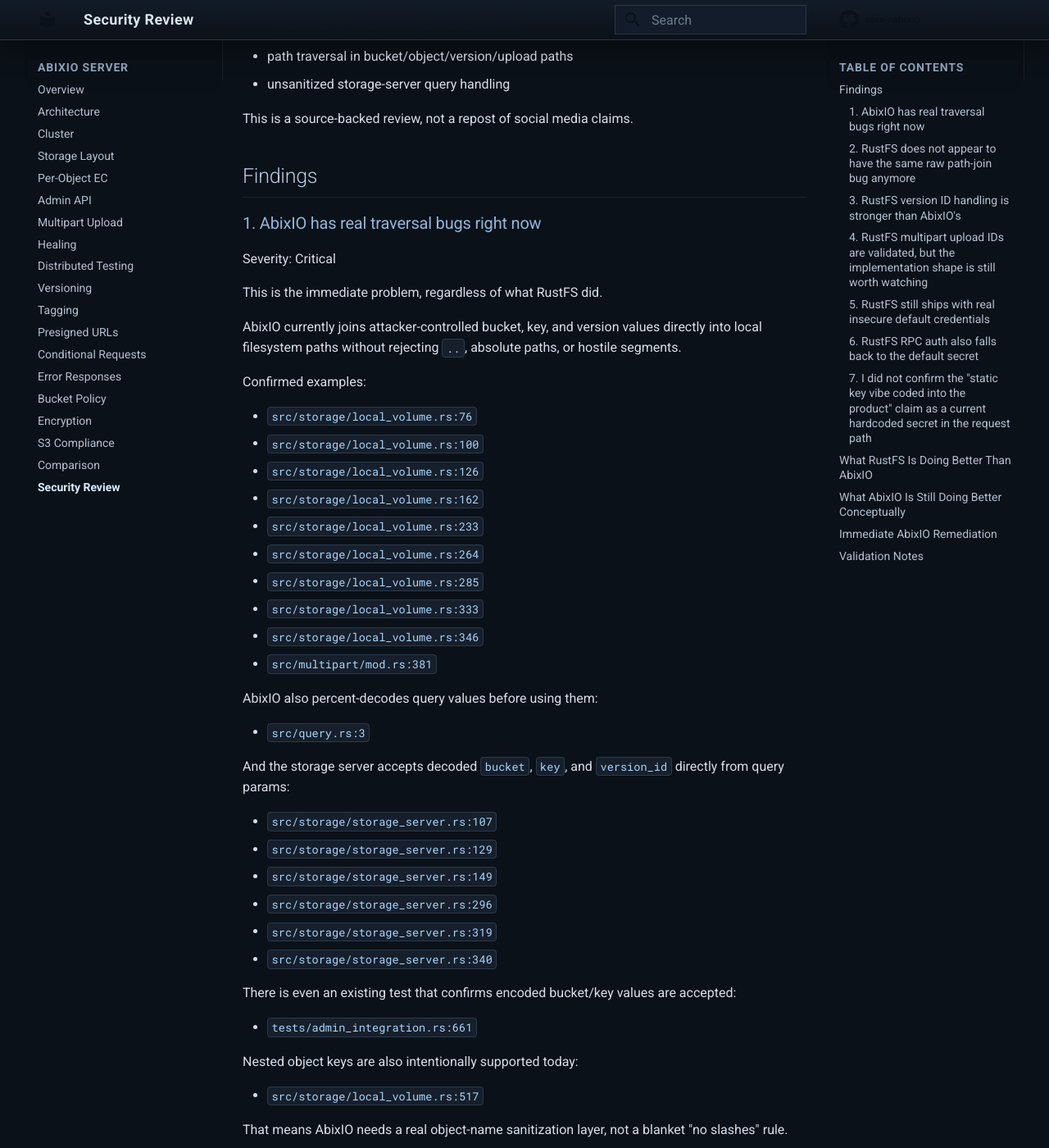
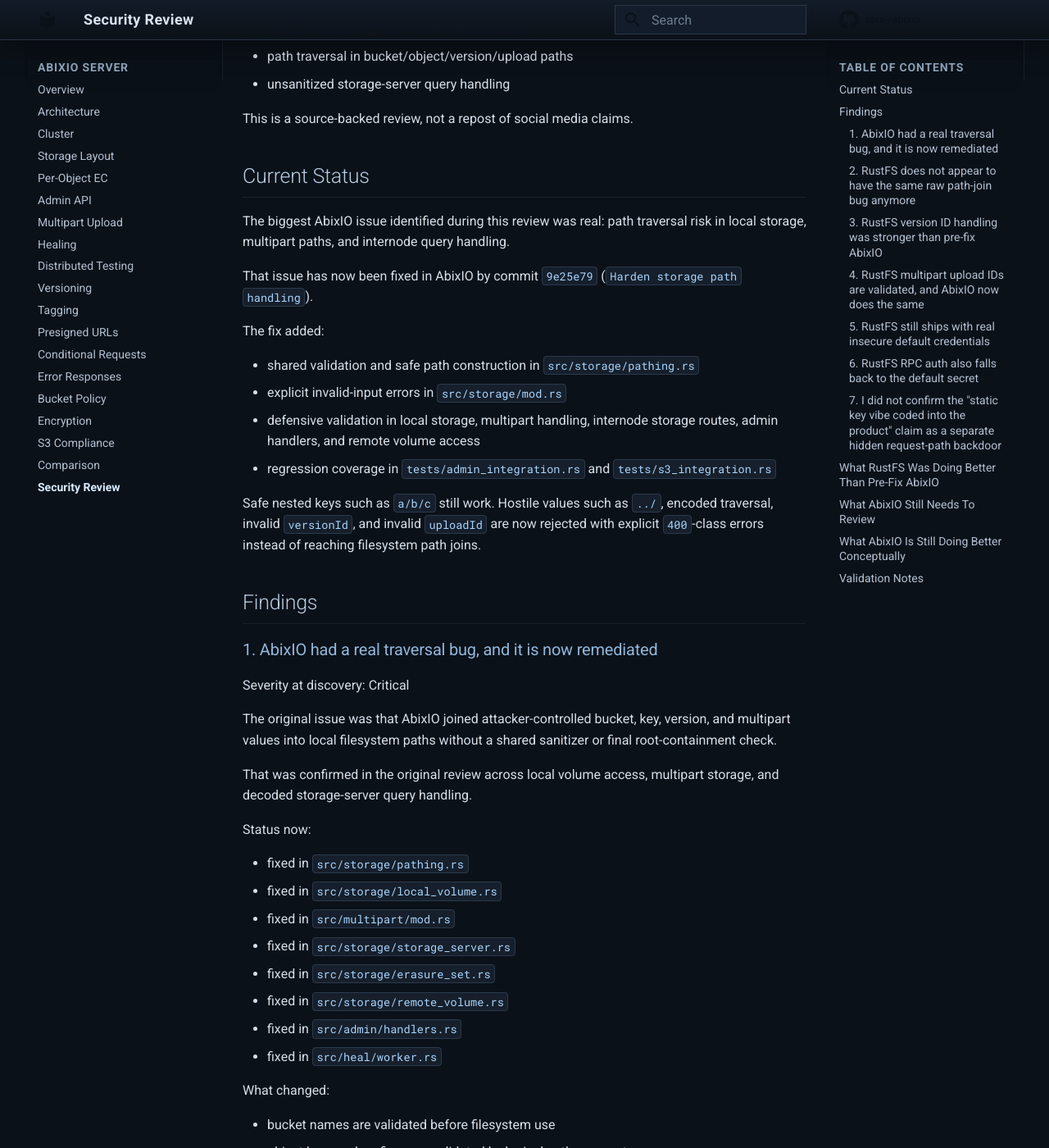
Before and after one commit to abix-/abixio, an MkDocs documentation site: the page built from docs/security-review.md, in a window 1280 px wide and 1400 px high, scrolled down 282 px. Shown: the whole window at 82% size. Built offline with MkDocs 1.6.1 and Material for MkDocs 9.7.7, drawn with Linux system fonts in a browser that asks for light colours; comment, search, counter and statistics services are not loaded; some of the changed text lies outside the part shown.

Commit message:
Update security review status

```diff
--- a/docs/security-review.md
+++ b/docs/security-review.md
@@ -10,57 +10,65 @@
 
 This is a source-backed review, not a repost of social media claims.
 
+## Current Status
+
+The biggest AbixIO issue identified during this review was real: path traversal risk in local storage, multipart paths, and internode query handling.
+
+That issue has now been fixed in AbixIO by commit `9e25e79` (`Harden storage path handling`).
+
+The fix added:
+
+- shared validation and safe path construction in `src/storage/pathing.rs`
+- explicit invalid-input errors in `src/storage/mod.rs`
+- defensive validation in local storage, multipart handling, internode storage routes, admin handlers, and remote volume access
+- regression coverage in `tests/admin_integration.rs` and `tests/s3_integration.rs`
+
+Safe nested keys such as `a/b/c` still work. Hostile values such as `../`, encoded traversal, invalid `versionId`, and invalid `uploadId` are now rejected with explicit `400`-class errors instead of reaching filesystem path joins.
+
 ## Findings
 
-### 1. AbixIO has real traversal bugs right now
+### 1. AbixIO had a real traversal bug, and it is now remediated
 
-Severity: Critical
+Severity at discovery: Critical
 
-This is the immediate problem, regardless of what RustFS did.
+The original issue was that AbixIO joined attacker-controlled bucket, key, version, and multipart values into local filesystem paths without a shared sanitizer or final root-containment check.
 
-AbixIO currently joins attacker-controlled bucket, key, and version values directly into local filesystem paths without rejecting `..`, absolute paths, or hostile segments.
+That was confirmed in the original review across local volume access, multipart storage, and decoded storage-server query handling.
 
-Confirmed examples:
+Status now:
 
-- `src/storage/local_volume.rs:76`
-- `src/storage/local_volume.rs:100`
-- `src/storage/local_volume.rs:126`
-- `src/storage/local_volume.rs:162`
-- `src/storage/local_volume.rs:233`
-- `src/storage/local_volume.rs:264`
-- `src/storage/local_volume.rs:285`
-- `src/storage/local_volume.rs:333`
-- `src/storage/local_volume.rs:346`
-- `src/multipart/mod.rs:381`
+- fixed in `src/storage/pathing.rs`
+- fixed in `src/storage/local_volume.rs`
+- fixed in `src/multipart/mod.rs`
+- fixed in `src/storage/storage_server.rs`
+- fixed in `src/storage/erasure_set.rs`
+- fixed in `src/storage/remote_volume.rs`
+- fixed in `src/admin/handlers.rs`
+- fixed in `src/heal/worker.rs`
 
-AbixIO also percent-decodes query values before using them:
+What changed:
 
-- `src/query.rs:3`
+- bucket names are validated before filesystem use
+- object keys and prefixes are validated by logical path segment
+- `versionId` and `uploadId` are treated as structured identifiers
+- local filesystem access now goes through validated path builders and root-contained joins
+- invalid inputs surface as explicit client errors instead of accidental `404` or `500` paths
 
-And the storage server accepts decoded `bucket`, `key`, and `version_id` directly from query params:
+Regression tests now cover hostile:
 
-- `src/storage/storage_server.rs:107`
-- `src/storage/storage_server.rs:129`
-- `src/storage/storage_server.rs:149`
-- `src/storage/storage_server.rs:296`
-- `src/storage/storage_server.rs:319`
-- `src/storage/storage_server.rs:340`
+- `../`
+- `%2e%2e`
+- invalid bucket names
+- invalid `versionId`
+- invalid `uploadId`
 
-There is even an existing test that confirms encoded bucket/key values are accepted:
-
-- `tests/admin_integration.rs:661`
-
-Nested object keys are also intentionally supported today:
-
-- `src/storage/local_volume.rs:517`
-
-That means AbixIO needs a real object-name sanitization layer, not a blanket "no slashes" rule.
+This was the right first emergency fix.
 
 ### 2. RustFS does not appear to have the same raw path-join bug anymore
 
 Severity: Important positive finding
 
-RustFS has two defense layers that AbixIO currently lacks:
+RustFS has two defense layers that were stronger than pre-fix AbixIO:
 
 Object and prefix validation rejects bad path components:
 
@@ -77,11 +85,11 @@
 - `crates/ecstore/src/disk/local.rs:440`
 - `crates/ecstore/src/disk/local.rs:1239`
 
-The important distinction is that RustFS does not just "clean" paths. It also rejects bad object names before they hit storage code, and the local disk layer checks that normalized paths still stay under the configured root.
+The important distinction is that RustFS does not just "clean" paths. It rejects bad object names before they hit storage code, and the local disk layer checks that normalized paths still stay under the configured root.
 
-That is materially stronger than AbixIO's current approach.
+AbixIO now follows the same general model.
 
-### 3. RustFS version ID handling is stronger than AbixIO's
+### 3. RustFS version ID handling was stronger than pre-fix AbixIO
 
 Severity: Important positive finding
 
@@ -91,17 +99,13 @@
 - `rustfs/src/storage/options.rs:123`
 - `rustfs/src/storage/options.rs:198`
 
-AbixIO currently accepts and forwards raw `versionId` / `version_id` values:
+That was a meaningful gap in AbixIO during the original review.
 
-- `src/s3/handlers.rs:545`
-- `src/s3/handlers.rs:650`
-- `src/storage/storage_server.rs:298`
-- `src/storage/storage_server.rs:321`
-- `src/storage/storage_server.rs:342`
+Status now:
 
-That leaves AbixIO exposed to version-path traversal in addition to normal object-path traversal.
+- AbixIO also validates `versionId` before storage-path use as part of the `9e25e79` hardening pass.
 
-### 4. RustFS multipart upload IDs are validated, but the implementation shape is still worth watching
+### 4. RustFS multipart upload IDs are validated, and AbixIO now does the same
 
 Severity: Medium
 
@@ -118,7 +122,11 @@
 - `crates/ecstore/src/set_disk/metadata.rs:37`
 - `crates/ecstore/src/set_disk/multipart.rs:95`
 
-This is not as clean as "UUID only", but it is still much stronger than AbixIO's current raw `upload_dir(root, bucket, key, upload_id)` pattern.
+AbixIO previously used a raw `upload_dir(root, bucket, key, upload_id)` pattern.
+
+Status now:
+
+- AbixIO validates multipart upload IDs and hostile upload-path input is covered by regression tests.
 
 ### 5. RustFS still ships with real insecure default credentials
 
@@ -165,7 +173,7 @@
 
 That does not recreate the path traversal issue, but it is still a serious deployment footgun.
 
-### 7. I did not confirm the "static key vibe coded into the product" claim as a current hardcoded secret in the request path
+### 7. I did not confirm the "static key vibe coded into the product" claim as a separate hidden request-path backdoor
 
 Severity: Clarification
 
@@ -175,49 +183,36 @@
 - fixed default RPC-secret fallback exists
 - many deployment examples still embed those values
 
-That is already bad enough. I did not find a separate "hidden magic key" in current request-signing logic beyond those defaults.
+That is already bad enough. I did not find a separate hidden magic key in current request-signing logic beyond those defaults.
 
-## What RustFS Is Doing Better Than AbixIO
+## What RustFS Was Doing Better Than Pre-Fix AbixIO
 
 - Rejecting object names and prefixes that contain `.` or `..` path components.
 - Validating multipart upload IDs before using them.
 - Validating version IDs instead of treating them as arbitrary path strings.
 - Forcing local object paths through a root-containment check.
 
-AbixIO should copy that model immediately:
+AbixIO has now copied the important parts of that model.
 
-1. Validate object keys by path component, not by naive substring checks.
-2. Reject `.` and `..` path segments after percent-decoding.
-3. Reject absolute paths and Windows drive-qualified paths.
-4. Treat `version_id` and `upload_id` as structured identifiers, not free-form path text.
-5. Enforce a final containment check after path normalization.
+## What AbixIO Still Needs To Review
+
+The traversal fix closed the most urgent gap, but this review still leaves active follow-up work:
+
+1. Review auth bootstrap and reject unsafe default or empty credentials at startup.
+2. Audit all future backend implementations against the same validation/pathing rules.
+3. Keep coverage for Windows path forms, percent-decoded traversal, and internode query handling.
+4. Re-run this review whenever new volume backends or admin inspection features land.
 
 ## What AbixIO Is Still Doing Better Conceptually
 
 - Per-object erasure selection is still a real product differentiator.
 - Heterogeneous volume/backend design is still directionally different from RustFS.
-- A thick native UI that exposes shard layout, repair state, and storage mechanics remains a real differentiator if implemented well.
-
-None of that matters if the storage layer is path-traversable.
-
-## Immediate AbixIO Remediation
-
-Priority order:
-
-1. Add a single shared sanitizer for bucket, key, version ID, and upload ID inputs.
-2. Make all filesystem access go through a `safe_join(root, rel)` helper with containment enforcement.
-3. Stop accepting empty auth defaults in `src/main.rs:55`.
-4. Add regression tests for:
-   - `../`
-   - `%2e%2e`
-   - absolute paths
-   - Windows drive letters
-   - malicious `versionId`
-   - malicious `uploadId`
-5. Re-check `RemoteVolume` and storage-server routes after the sanitizer lands.
+- Single-node through multi-node deployment under one model is still a differentiator.
+- A thick native console that exposes shard layout, repair state, and storage mechanics remains a real differentiator if implemented well.
 
 ## Validation Notes
 
-- This review is source-based and limited to the current checked RustFS tree at `C:\code\rustfs`.
+- This review is source-based and limited to the checked RustFS tree at `C:\code\rustfs`.
 - I did not rely on social posts as evidence.
 - I attempted targeted RustFS tests, but full targeted `cargo test` invocations timed out locally during build, so the findings above are based on code inspection rather than completed test runs.
+- The AbixIO remediation status in this document reflects the shipped hardening commit `9e25e79`.
```
